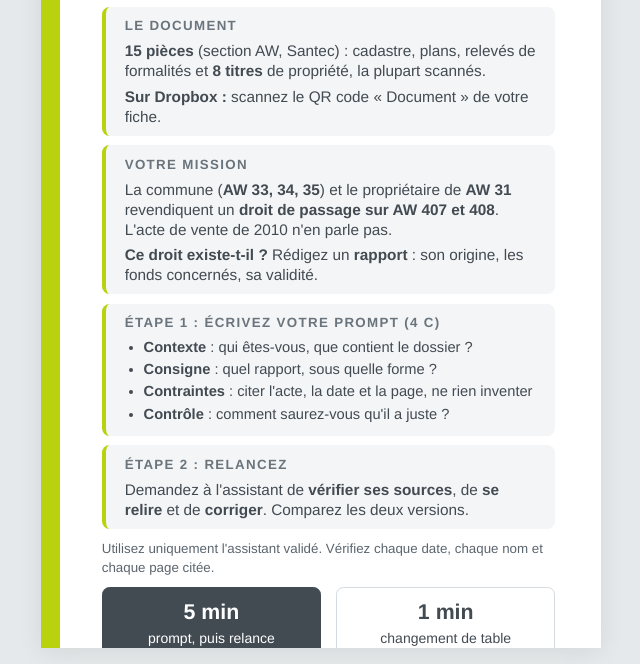
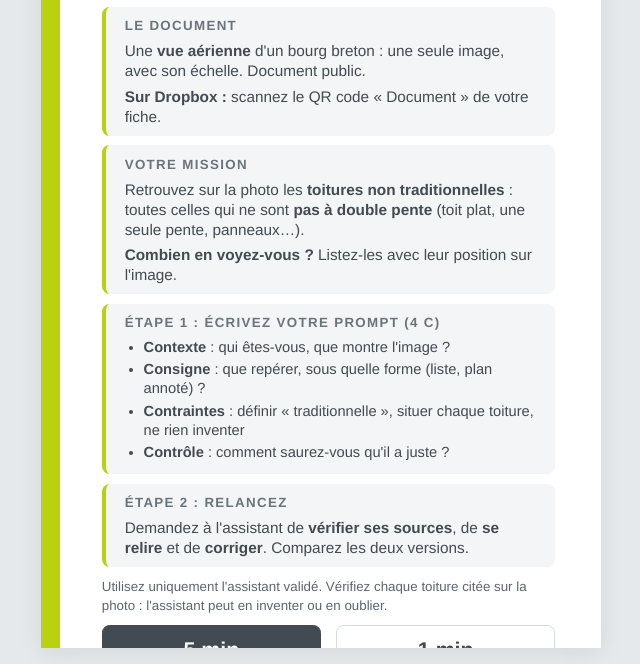
Before and after one commit to Steven2229/journee_ia, a plain HTML site: page analyse-4.html in a window 1280 px wide. Shown: the part 162-826 px from the top of the page, without its empty margins (319-959 px from the left). Drawn offline with Linux system fonts and the light colour scheme.

Commit message:
Analyse 4 : vue aérienne, toitures non traditionnelles
Co-Authored-By: Claude Sonnet 5.5 <noreply@anthropic.com>
Claude-Session: https://claude.ai/code/session_017pdiqUHoUfguprhG39VT7c

```diff
--- a/analyse-4.html
+++ b/analyse-4.html
@@ -31,16 +31,16 @@ ul{margin:0;padding-left:5mm;font-size:11pt;line-height:1.3} li{margin:.8mm 0}
 <p class="eyebrow">Journée IA · Analyse 4 sur 6</p>
 <h1><span class="num">4</span>Circulez, y'a rien à voir</h1>
 <div class="box"><h2>Le document</h2>
-<p><b>15 pièces</b> (section AW, Santec) : cadastre, plans, relevés de formalités et <b>8 titres</b> de propriété, la plupart scannés.</p>
+<p>Une <b>vue aérienne</b> d'un bourg breton : une seule image, avec son échelle. Document public.</p>
 <p><b>Sur Dropbox :</b> scannez le QR code « Document » de votre fiche.</p></div>
 <div class="box"><h2>Votre mission</h2>
-<p>La commune (<b>AW 33, 34, 35</b>) et le propriétaire de <b>AW 31</b> revendiquent un <b>droit de passage sur AW 407 et 408</b>. L'acte de vente de 2010 n'en parle pas.</p>
-<p><b>Ce droit existe-t-il ?</b> Rédigez un <b>rapport</b> : son origine, les fonds concernés, sa validité.</p></div>
+<p>Retrouvez sur la photo les <b>toitures non traditionnelles</b> : toutes celles qui ne sont <b>pas à double pente</b> (toit plat, une seule pente, panneaux…).</p>
+<p><b>Combien en voyez-vous ?</b> Listez-les avec leur position sur l'image.</p></div>
 <div class="box"><h2>Étape 1 : écrivez votre prompt (4 C)</h2>
-<ul><li><b>Contexte</b> : qui êtes-vous, que contient le dossier ?</li><li><b>Consigne</b> : quel rapport, sous quelle forme ?</li><li><b>Contraintes</b> : citer l'acte, la date et la page, ne rien inventer</li><li><b>Contrôle</b> : comment saurez-vous qu'il a juste ?</li></ul></div>
+<ul><li><b>Contexte</b> : qui êtes-vous, que montre l'image ?</li><li><b>Consigne</b> : que repérer, sous quelle forme (liste, plan annoté) ?</li><li><b>Contraintes</b> : définir « traditionnelle », situer chaque toiture, ne rien inventer</li><li><b>Contrôle</b> : comment saurez-vous qu'il a juste ?</li></ul></div>
 <div class="box"><h2>Étape 2 : relancez</h2>
 <p>Demandez à l'assistant de <b>vérifier ses sources</b>, de <b>se relire</b> et de <b>corriger</b>. Comparez les deux versions.</p></div>
-<p class="rappel">Utilisez uniquement l'assistant validé. Vérifiez chaque date, chaque nom et chaque page citée.</p>
+<p class="rappel">Utilisez uniquement l'assistant validé. Vérifiez chaque toiture citée sur la photo : l'assistant peut en inventer ou en oublier.</p>
 <div class="timer"><div class="dark"><b>5 min</b>prompt, puis relance</div><div><b>1 min</b>changement de table</div></div>
 </section>
 </body></html>
```
